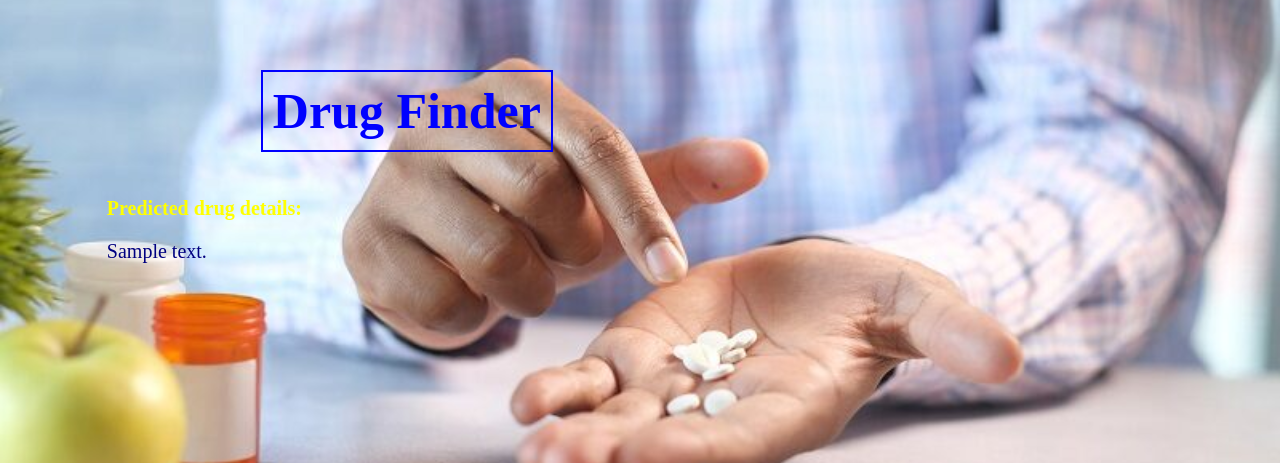
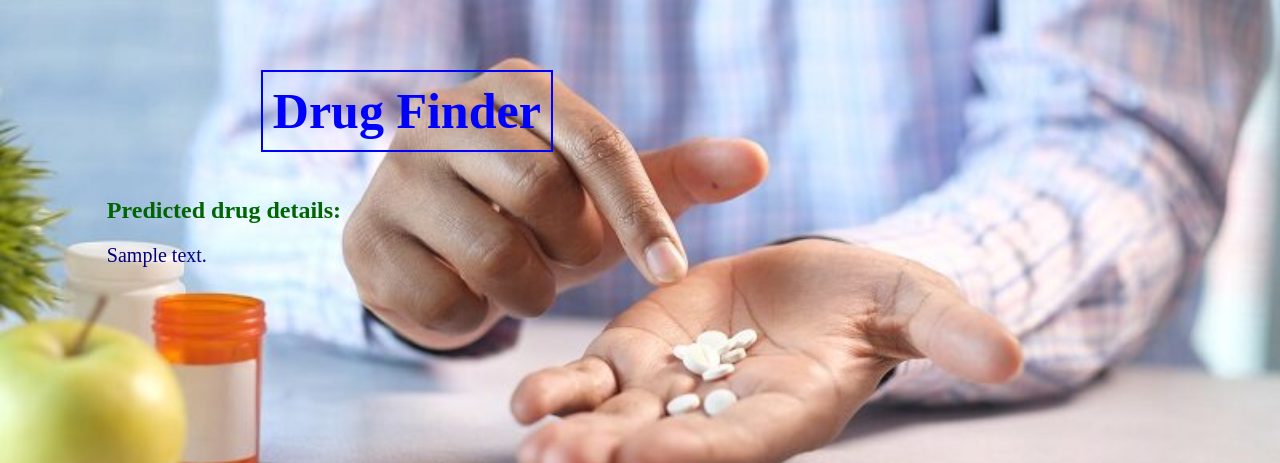
Before and after one commit to NasrinRipa/drug-finder, a Flask app: template templates/results.html in a window 1280 px wide. Shown: the part 180-643 px from the top of the page. Run offline with Flask 2, Linux system fonts and the light colour scheme; the template is opened without the code that fills it: most values are stand-ins (such as "Sample title", 1, 10 or a date in 2020).

Commit message:
Updated results.html color

```diff
--- a/templates/results.html
+++ b/templates/results.html
@@ -58,7 +58,7 @@
     </div>
     <div class="center">
         <div id="text">
-            <label for="text" style="color: yellow;"><b>Predicted drug details:</b></label> <br />
+            <label for="text" style="color: darkgreen; font-size: 24px;"><b>Predicted drug details:</b></label> <br />
             <pre style="font-family: 'Times New Roman', Times, serif; color: navy; text-align: left;">{{ output_text }}</pre>
         </div>
     </div>
```
